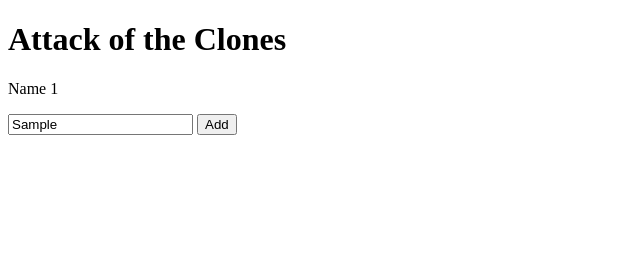
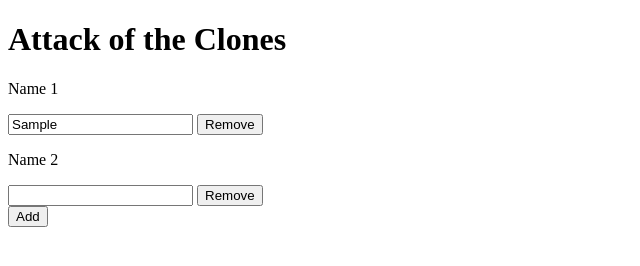
Before and after one commit to najwer23/clone-elements-js, a plain HTML site: page index.html in a window 1280 px wide. Both pictures are taken after typing "Sample" into the empty fields and a click on the button "Add". Shown: the whole page, without its empty margins (0-640 px from the left). Drawn offline with Linux system fonts and the light colour scheme.

Commit message:
added clone htlm element

```diff
--- a/index.html
+++ b/index.html
@@ -12,21 +12,70 @@
 </head>
 
 <body>
-    <h1>Attack of the Clones</h1>
-    <div id="stormtrooper[1]">
-        <p id="stormtrooper-name[1]">Name 1</p>
-        <input class="stormtrooper-name-input[1]">
-        <button id="stormtroope-add[1]">Add</button>
-        <button id="stormtroope-remove[1]">Remove</button>
+    <div id="clones">
+        <h1>Attack of the Clones</h1>
+        <div id="stormtrooper[1]">
+            <p id="stormtrooper-name[1]">Name 1</p>
+            <input id="stormtrooper-name-input[1]">
+            <button id="stormtroope-remove[1]">Remove</button>
+        </div>
     </div>
+    <button id="stormtroope-add">Add</button>
 </body>
-
+<!-- https://javascript.info/modifying-document -->
 <script>
+    let howManyClonesOnPage = 1;
     init();
 
     function init() {
         document.getElementById("stormtroope-remove[1]").style.display = "none";
+        document.getElementById("stormtroope-remove[1]").addEventListener("click", removeElementHTML);
+        document.getElementById("stormtrooper-name-input[1]").addEventListener('change', check)
+
+        document.getElementById("stormtroope-add").addEventListener("click", cloneElementHTML);
     }
+
+    function cloneElementHTML () {
+        let original = document.getElementById("stormtrooper[1]")
+        let origin = document.getElementById("clones")
+        howManyClonesOnPage++;
+
+        let clone = original.cloneNode(true);
+
+        clone.id = clone.id.replace("[1]", "[" + howManyClonesOnPage + "]")
+        clone.querySelectorAll("input, [id$='[1]']").forEach(v => {
+            v.className = v.className.replace("[1]", "["+howManyClonesOnPage+"]")
+            v.id = v.id.replace("[1]", "["+howManyClonesOnPage+"]")
+            v.innerHTML = v.innerHTML.replace("1", howManyClonesOnPage)
+        })
+
+        clone.querySelectorAll("input").forEach(v => {
+            v.value = ''
+        })
+
+        origin.append(clone);
+
+        origin.querySelectorAll("[id^='stormtroope-remove']").forEach(v => {
+            v.style.display = "inline-block"
+        })
+
+        document.querySelectorAll("[id^='stormtroope-remove']").forEach(v => {
+            v.addEventListener('click', removeElementHTML)
+        });
+
+        document.getElementById("stormtrooper-name-input["+howManyClonesOnPage+"]").addEventListener('change', check)
+    }
+
+    function removeElementHTML() {
+        console.log(this.id)
+        elToRemove = document.getElementById(this.id)
+        elToRemove.remove()
+    }
+
+    function check() {
+        console.log(this.id)
+    }
+
 </script>
 
 </html>
```
